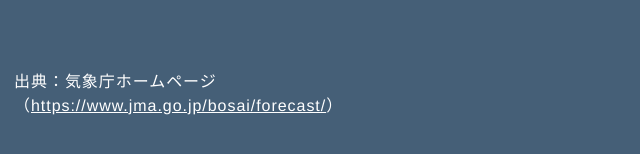
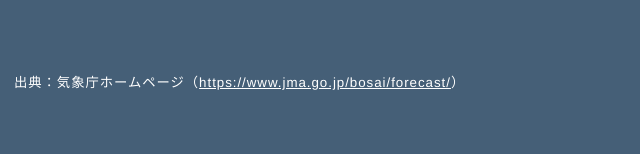
Before and after one commit to taro010209/weather-forecast, a browser extension: page index.html in a window 1280 px wide. Shown: the part 592-746 px from the top of the page, without its empty margins (0-640 px from the left). Drawn offline with Linux system fonts and the light colour scheme; no server answers.

Commit message:
出典修正

```diff
--- a/index.html
+++ b/index.html
@@ -216,7 +216,9 @@
       </div>
       <section id="js_weather" class="weather"></section>
     </main>
-    <footer class="source">出典：気象庁ホームページ（<a href="https://www.jma.go.jp/bosai/forecast/" target="_blank">https://www.jma.go.jp/bosai/forecast/</a>）</footer>
+    <footer>
+      <small class="source">出典：気象庁ホームページ（<a href="https://www.jma.go.jp/bosai/forecast/" target="_blank">https://www.jma.go.jp/bosai/forecast/</a>）</small>
+    </footer>
 
     <script src="index.js"></script>
   </body>
```
